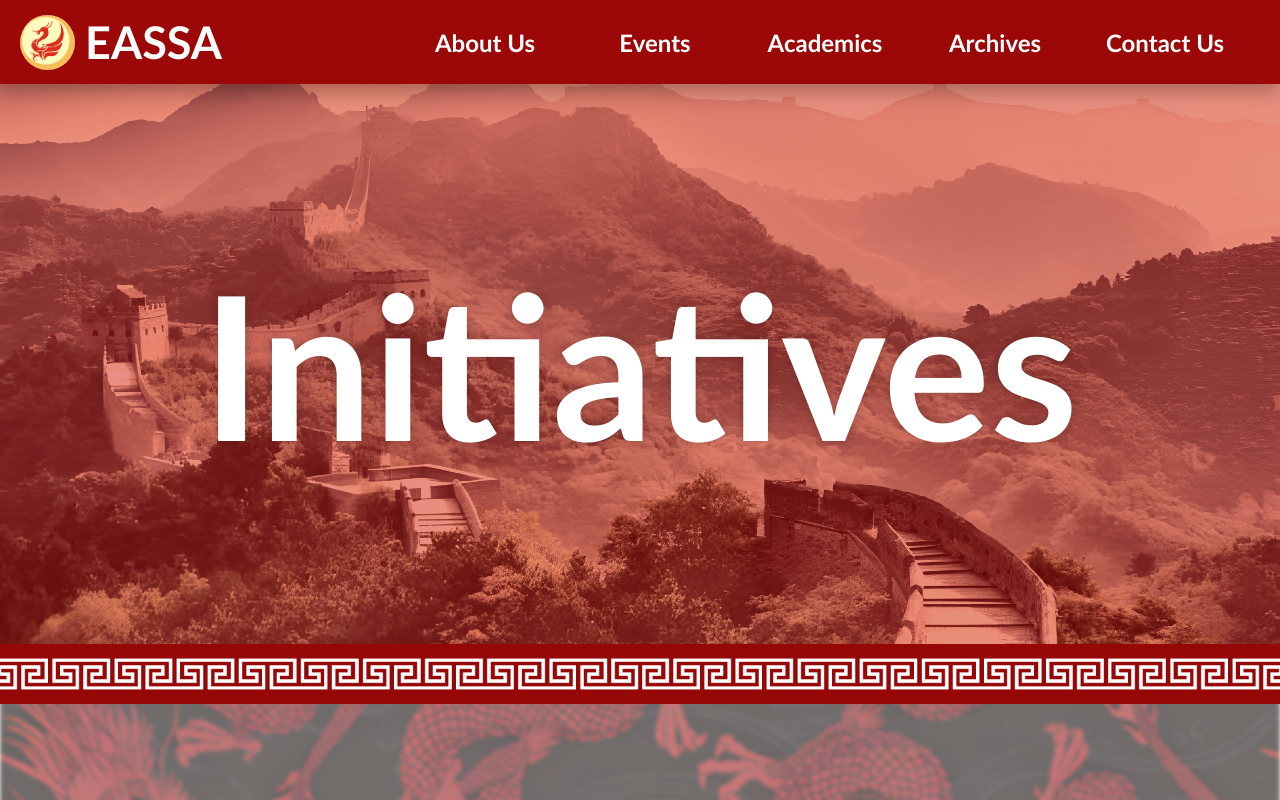
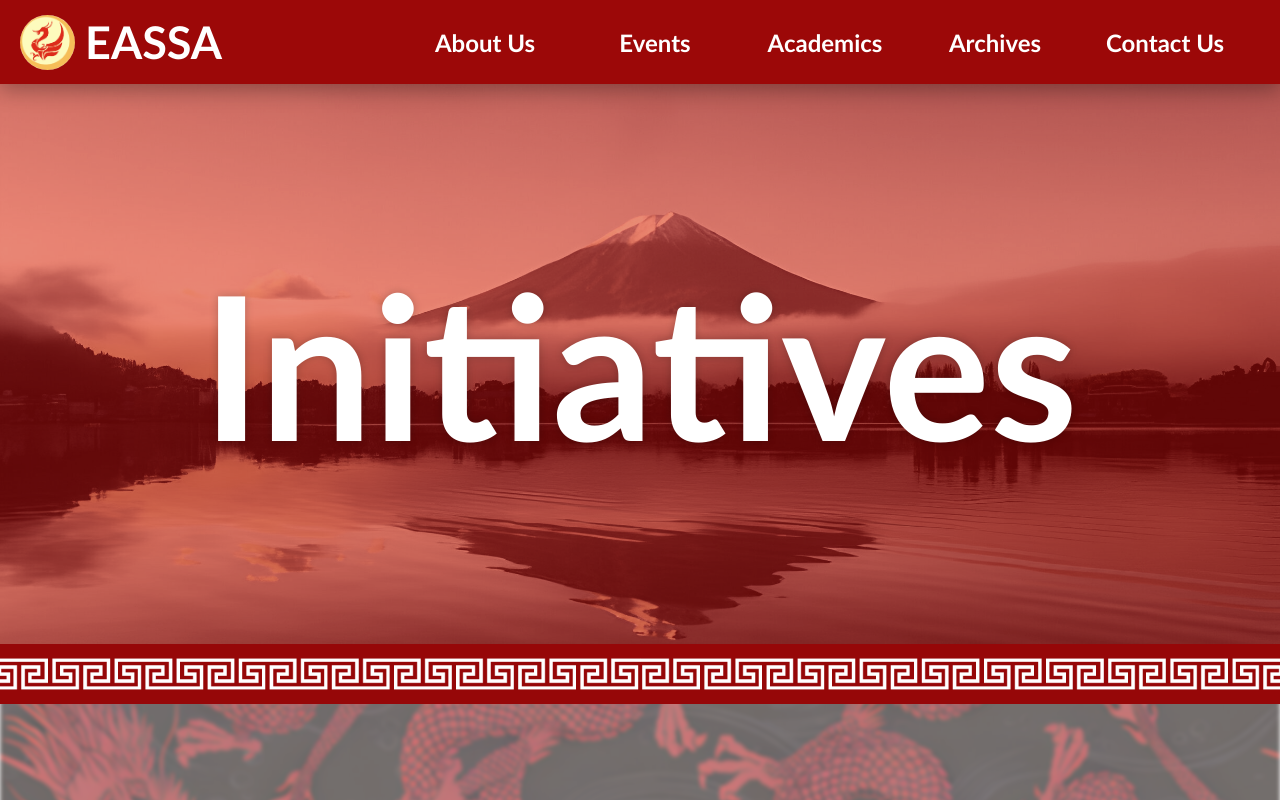
Before and after one commit to brian-w-zhang/eassa-website, a React (Vite) app: page /initiatives in a window 1280 px wide. Shown: the top 800 px of the page. Built offline with nearby package versions, Linux system fonts and the light colour scheme.

Commit message:
update background images

```diff
--- a/src/pages/Academics.jsx
+++ b/src/pages/Academics.jsx
@@ -1,5 +1,5 @@
 import dragon_bg from '../landscapes/dragon background.jpg';
-import landscape4 from '../landscapes/landscape 4.jpg';
+import landscape2 from '../landscapes/landscape 2.jpg';
 import line from '../assets/linecool.png';
 import { useEffect, useRef } from 'react';
 
@@ -46,7 +46,7 @@ function Academics() {
       <div className="white-overlay"></div>
 
       <div className="topic-container">
-        <img src={landscape4} className="pages-image" alt="landscape" />
+        <img src={landscape2} className="pages-image" alt="landscape" />
         <div className="topic-overlay"></div>
         <h1 className="topic-title">Academics</h1>
       </div>
--- a/src/pages/DegreeGuide.jsx
+++ b/src/pages/DegreeGuide.jsx
@@ -1,5 +1,5 @@
 import dragon_bg from '../landscapes/dragon background.jpg';
-import landscape4 from '../landscapes/landscape 4.jpg';
+import landscape from '../landscapes/fuji2.jpg';
 import line from '../assets/linecool.png';
 import { useEffect, useRef } from 'react';
 
@@ -46,7 +46,7 @@ function DegreeGuide() {
       <div className="white-overlay"></div>
 
       <div className="topic-container">
-        <img src={landscape4} className="pages-image" alt="landscape" />
+        <img src={landscape} className="pages-image" alt="landscape" />
         <div className="topic-overlay"></div>
         <h1 className="topic-title">Degree Guide</h1>
       </div>
--- a/src/pages/Events.jsx
+++ b/src/pages/Events.jsx
@@ -1,5 +1,5 @@
 import dragon_bg from '../landscapes/dragon background.jpg';
-import landscape2 from '../landscapes/landscape 2.jpg';
+import landscape4 from '../landscapes/landscape 4.jpg';
 import line from '../assets/linecool.png';
 import { useEffect, useRef } from 'react';
 
@@ -46,7 +46,7 @@ function Events() {
       <div className="white-overlay"></div>
 
       <div className="topic-container">
-        <img src={landscape2} className="pages-image" alt="landscape" />
+        <img src={landscape4} className="pages-image" alt="landscape" />
         <div className="topic-overlay"></div>
         <h1 className="topic-title">Events</h1>
       </div>
--- a/src/pages/Initiatives.jsx
+++ b/src/pages/Initiatives.jsx
@@ -1,5 +1,5 @@
 import dragon_bg from '../landscapes/dragon background.jpg';
-import landscape4 from '../landscapes/landscape 4.jpg';
+import landscape from '../landscapes/fuji3.jpg';
 import line from '../assets/linecool.png';
 import { useEffect, useRef } from 'react';
 
@@ -46,7 +46,7 @@ function Initiatives() {
       <div className="white-overlay"></div>
 
       <div className="topic-container">
-        <img src={landscape4} className="pages-image" alt="landscape" />
+        <img src={landscape} className="pages-image" alt="landscape" />
         <div className="topic-overlay"></div>
         <h1 className="topic-title">Initiatives</h1>
       </div>
```
Also changed, not shown: src/landscapes/fuji2.jpg (added), src/landscapes/fuji3.jpg (added).
